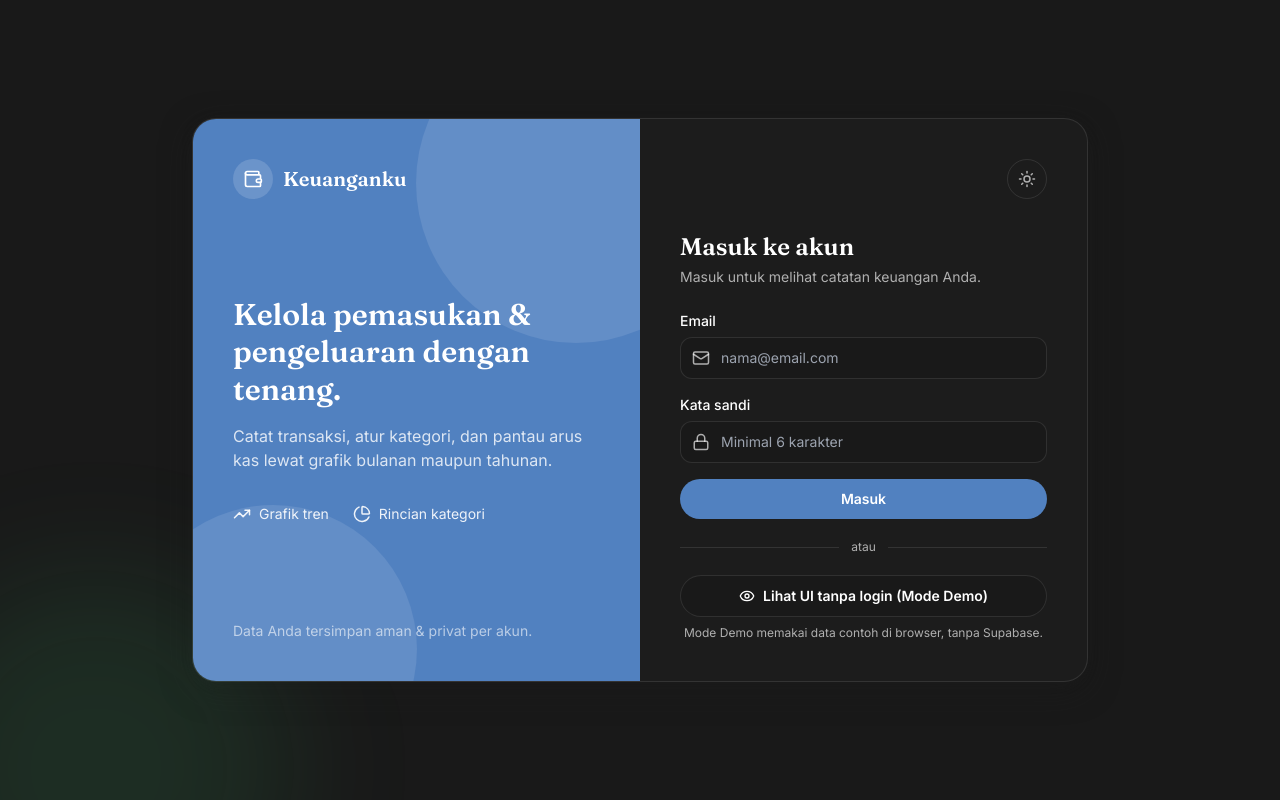
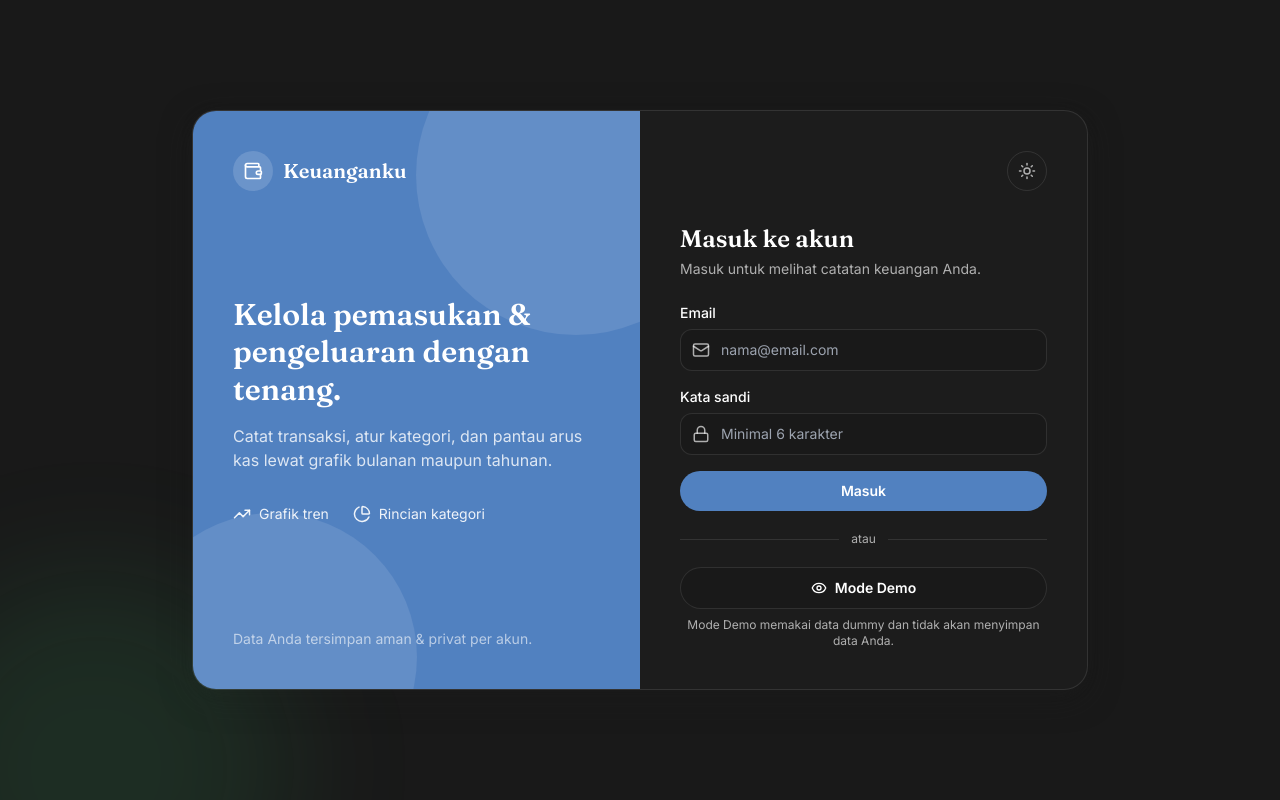
Before and after one commit to tyoprataama/finance, a React (Vite) app: page /#/login in a window 1280 px wide. Built offline with nearby package versions, Linux system fonts and the light colour scheme; no server answers.

Commit message:
fix: typography

```diff
--- a/src/pages/Login.tsx
+++ b/src/pages/Login.tsx
@@ -204,10 +204,10 @@ export default function Login() {
               onClick={enterDemo}
               className="flex w-full items-center justify-center gap-2 rounded-full border border-hairline bg-canvas py-2.5 text-sm font-semibold text-fg transition hover:bg-accent-soft hover:text-accent"
             >
-              <Eye size={16} /> Lihat UI tanpa login (Mode Demo)
+              <Eye size={16} /> Mode Demo
             </button>
             <p className="mt-2 text-center text-xs text-fg-muted">
-              Mode Demo memakai data contoh di browser, tanpa Supabase.
+              Mode Demo memakai data dummy dan tidak akan menyimpan data Anda.
             </p>
           </div>
         </motion.div>
```
